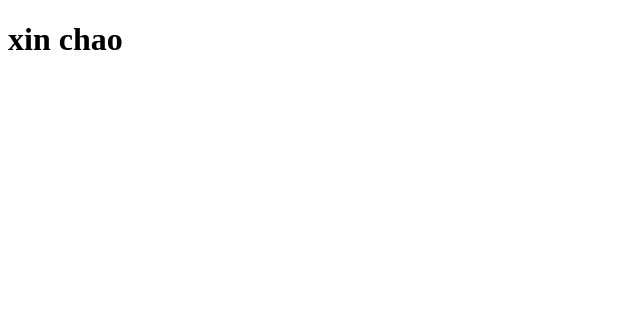
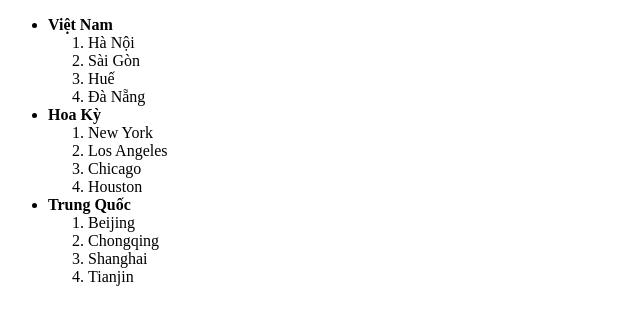
Before and after one commit to vantutr/GitProject, a plain HTML site: page source/index.html in a window 1280 px wide. Shown: the whole page, without its empty margins (0-640 px from the left). Drawn offline with Linux system fonts and the light colour scheme.

Commit message:
edit index.html

```diff
--- a/source/index.html
+++ b/source/index.html
@@ -2,9 +2,31 @@
 <html lang="en">
 <head>
     <meta charset="UTF-8">
-    <title>hello World</title>
+    <title>Bài Tập Tạo Danh Sách</title>
 </head>
 <body>
-<h1>xin chao</h1>
+<ul>
+    <li style="font-weight: bold">Việt Nam</li>
+    <ol>
+        <li>Hà Nội</li>
+        <li>Sài Gòn</li>
+        <li>Huế</li>
+        <li>Đà Nẵng</li>
+    </ol>
+    <li style="font-weight: bold">Hoa Kỳ</li>
+    <ol>
+        <li>New York</li>
+        <li>Los Angeles</li>
+        <li>Chicago</li>
+        <li>Houston</li>
+    </ol>
+    <li style="font-weight: bold">Trung Quốc</li>
+    <ol>
+        <li>Beijing</li>
+        <li>Chongqing</li>
+        <li>Shanghai</li>
+        <li>Tianjin</li>
+    </ol>
+</ul>
 </body>
 </html>
```
